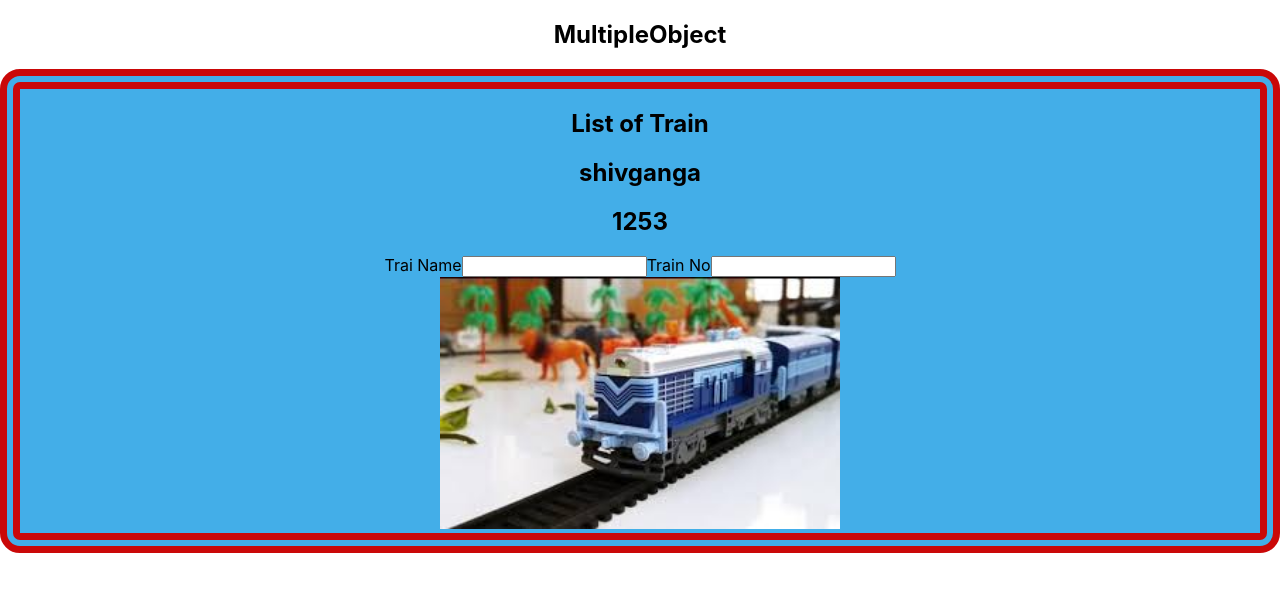
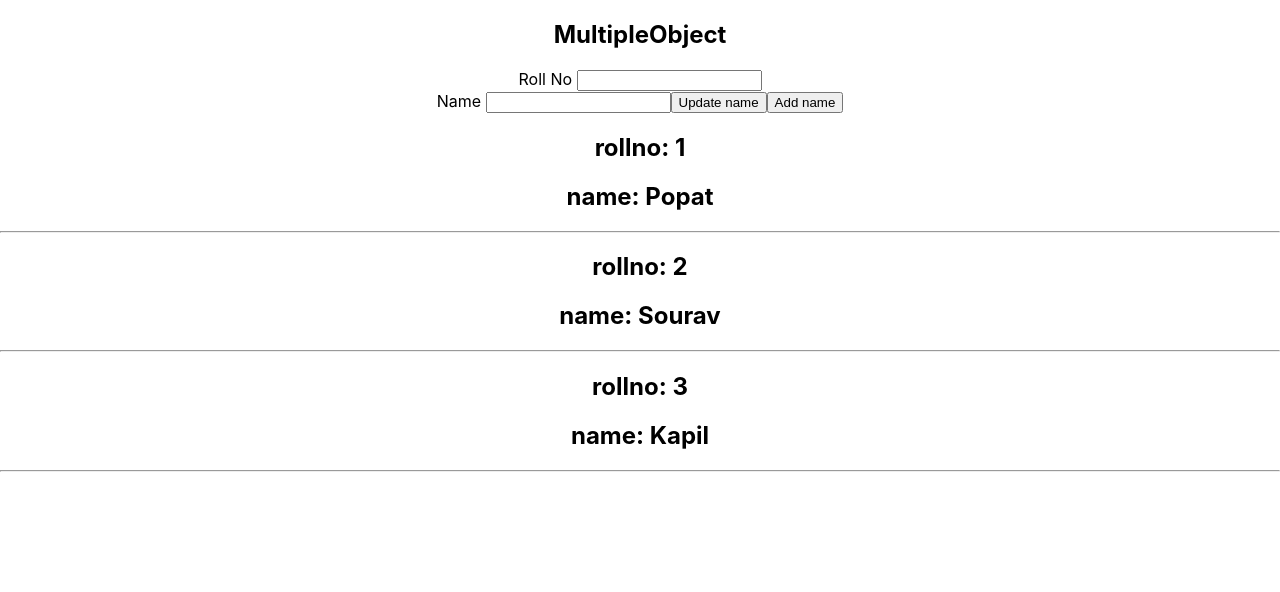
Before and after one commit to sinhasudhanshu/My-React-App, a React (Create React App) app: page / in a window 1280 px wide. Shown: the top 592 px of the page. Built offline with nearby package versions, Linux system fonts and the light colour scheme.

Commit message:
multiplearray

```diff
--- a/src/App.js
+++ b/src/App.js
@@ -1,32 +1,18 @@
 import logo from './logo.svg';
 import './App.css';
-import { useState } from 'react';
-//import ArrayTrain from './components/ArrayTrain';
-//import SimpleInterest from './components/SimpleInterest';
-//import Calculator from './components/Calculator';
-//import Sudhanshu from'./components/Sudhanshu';
-//import VsjItem from './components/VsjItem';
-//import Add from './components/Add';
-//import Subtract from './components/Subtract';
-//import VsjCounter from './components/VsjCounter';
-//import MyComponent from './components/MyComponent';
-//import DropDown from './components/DropDown';
-//import Addition from './components/Addition';
-//import VsjHihello from './components/VsjHihello';
-//import RadioButton from './components/RadioButton';
-//import Checkbox from './components/Checkbox';
-//import VsjA from './components/VsjA';
-//import VsjText from './components/VsjText';
-//import VsjMultipleObject from './components/VsjMultipleObject';
-//import ObjectSimpleInterest from './components/ObjectSimpleInterest';
-//import MapUse from './components/MapUse';
-//import MapCities from './components/MapCities';
-import Train from './components/Train';
+
+import React, { useEffect, useState } from 'react';
+import ArrayUpdate from './components/ArrayUpdate';
+//import UpdateArray from './components/UpdateArrayTrain';
+
 function App(props) {
  return(
      <center>
   <h2>MultipleObject</h2>
-   <Train/>
+  <div>
+        <ArrayUpdate/>
+           </div>
+
 
   </center>
  );
--- /dev/null
+++ b/src/components/ArrayUpdate.js
@@ -0,0 +1,55 @@
+import {useRef, useState } from 'react';
+
+const ArrayUpdate = () => {
+    const inputName = useRef();
+    const inputRollno = useRef();
+    const initialState = [
+        { rollno: 1, name: 'Popat' },
+        { rollno: 2, name: 'Sourav' },
+        { rollno: 3, name: 'Kapil' },
+    ];
+
+    const [data, setData] = useState(initialState);
+
+    const updateName = () => {
+        const newName = data.map(current => {
+
+            if (current.rollno === Number( inputRollno.current.value)) {
+                return { ...current, name: inputName.current.value };
+            }
+
+            return current;
+        });
+
+        setData(newName);
+    };
+    const addName = () => {
+        data.push({ rollno:Number( inputRollno.current.value), name: inputName.current.value });
+        const newName = data.map(current => {
+            return current;
+        });
+
+        setData(newName);
+    };
+
+    return (
+        <div>
+            Roll No   <input type="text" ref={inputRollno} />
+            <br/>
+           Name   <input type="text" ref={inputName} />
+            <button onClick={updateName}>Update name</button>
+            <button onClick={addName}>Add name</button>
+            {data.map(current => {
+                return (
+                    <div key={current.rollno}>
+                        <h2>rollno: {current.rollno}</h2>
+                        <h2>name: {current.name}</h2>
+                        <hr />
+                    </div>
+                );
+            })}
+        </div>
+    );
+};
+
+export default ArrayUpdate;
```
